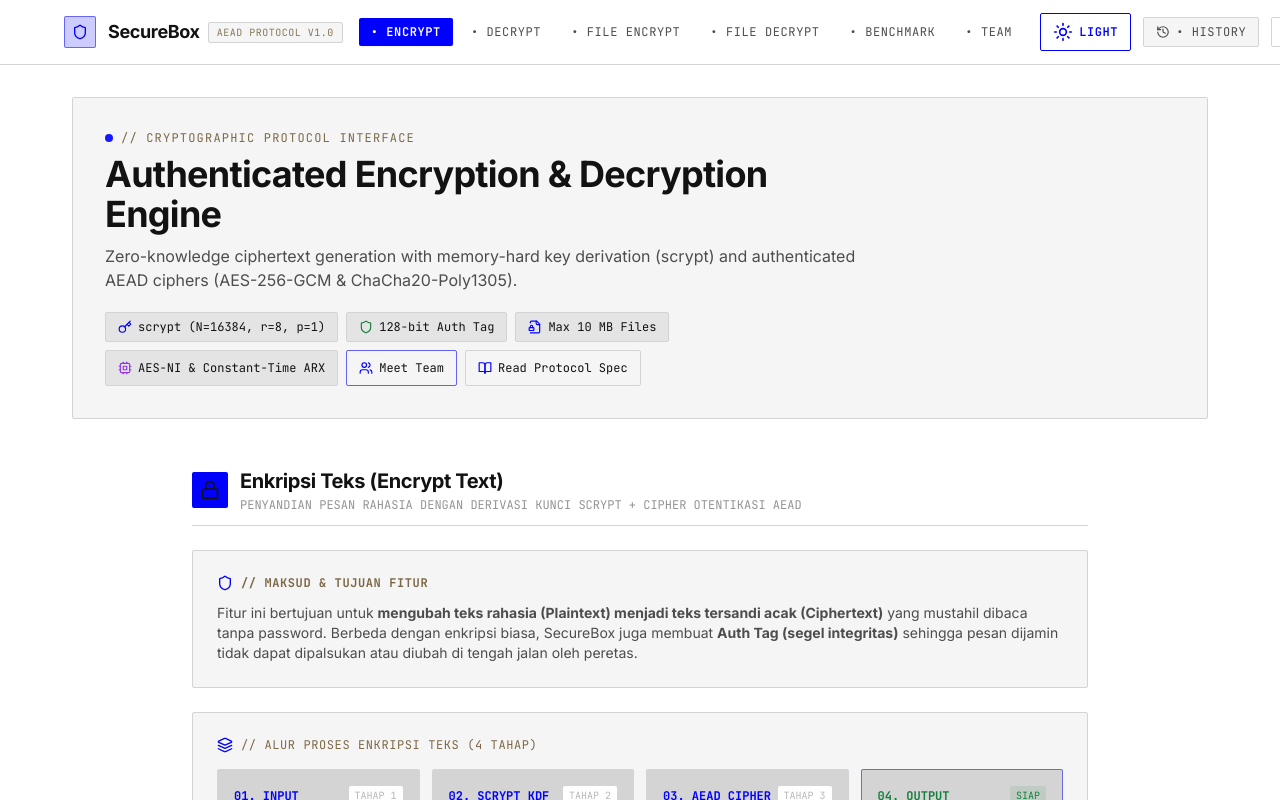
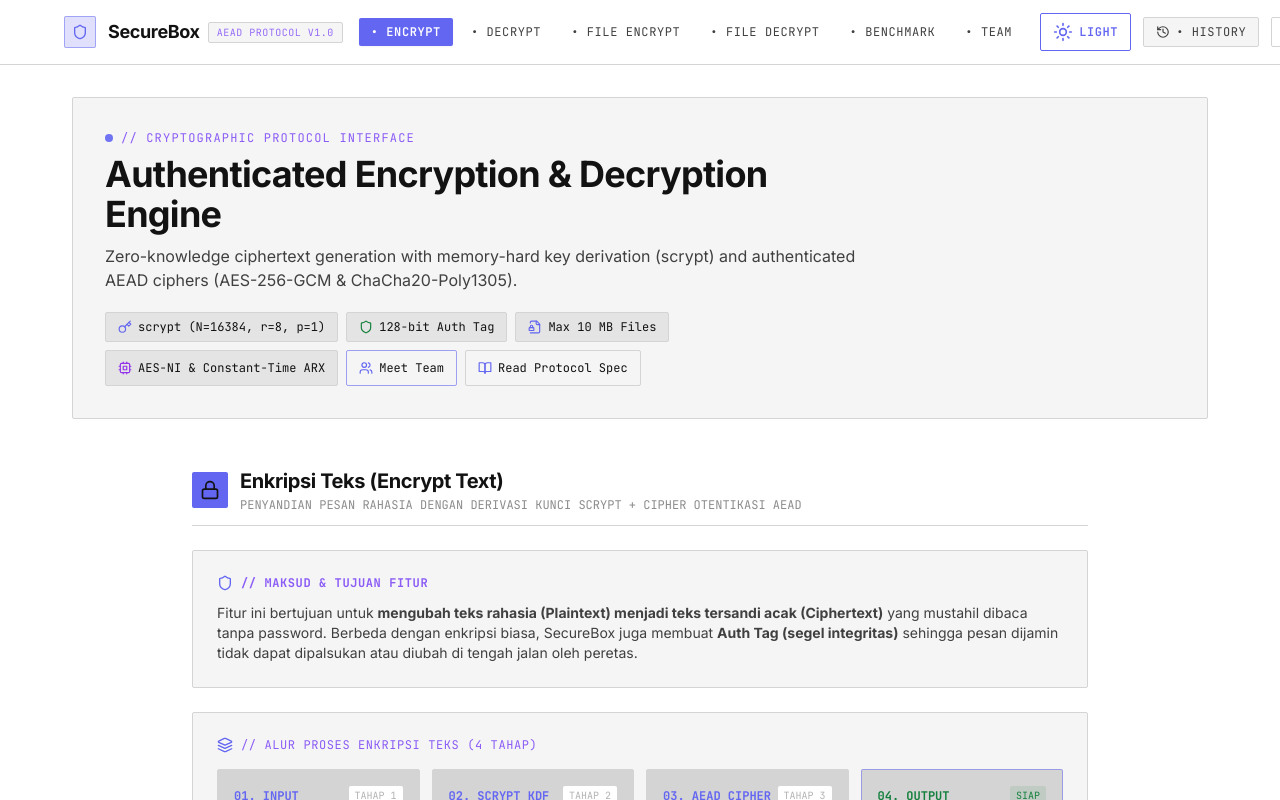
Before and after one commit to ZainKautsar-doc/securebox-encrypt, a React (Vite) app in the folder frontend/: page / in a window 1280 px wide. Shown: the top 800 px of the page. Built offline with nearby package versions, Linux system fonts and the light colour scheme; the HTML template or start-up script is replaced by a standard one.

Commit message:
ganti warna biru

```diff
--- a/frontend/src/App.tsx
+++ b/frontend/src/App.tsx
@@ -15,7 +15,7 @@
   const { activeTab, setActiveTab } = useSecureBox();
 
   return (
-    <div className="min-h-screen bg-midnight-void text-pure-signal flex flex-col font-sans selection:bg-electric-indigo selection:text-pure-signal transition-colors duration-200">
+    <div className="min-h-screen bg-midnight-void text-pure-signal flex flex-col font-sans selection:bg-electric-indigo selection:text-white transition-colors duration-200">
       <Navigation />
 
       <main className="flex-1 max-w-[1200px] w-full mx-auto px-4 sm:px-6 lg:px-8 py-6 sm:py-8">
--- a/frontend/src/index.css
+++ b/frontend/src/index.css
@@ -4,21 +4,21 @@
 
 /* Light Theme Variables (Default / :root) */
 :root {
-  --color-electric-indigo: 0 0 255;      /* #0000ff - Pure Vana Electric Indigo */
-  --color-cobalt-pulse: 65 65 252;       /* #4141fc - Hover Blue */
-  --color-periwinkle-veil: 0 0 255;      /* #0000ff - High-contrast Light Accent */
+  --color-electric-indigo: 99 102 241;   /* #6366f1 - Softer Indigo / Blue */
+  --color-cobalt-pulse: 79 70 229;       /* #4f46e5 - Hover Blue */
+  --color-periwinkle-veil: 99 102 241;   /* #6366f1 - High-contrast Light Accent */
   --color-lime-beacon: 21 128 61;        /* #15803d - High-contrast Status Green */
   --color-orchid-whisper: 147 51 234;    /* #9333ea - High-contrast Purple */
   --color-midnight-void: 255 255 255;    /* #ffffff - Page Background / Canvas */
   --color-carbon-panel: 245 245 245;     /* #f5f5f5 - Elevated Surface L1 */
   --color-graphite-lift: 212 212 212;    /* #d4d4d4 - Border hairline & Surface L2 */
-  --color-charcoal: 212 212 212;         /* #d4d4d4 - Input / secondary borders */
+  --color-charcoal: 204 204 204;         /* #cccccc - Input / secondary borders */
   --color-steel-hover: 224 224 224;      /* #e0e0e0 - Elevated Surface L3 / hover */
-  --color-graphite: 136 136 136;         /* #888888 - Low-emphasis icons / borders */
-  --color-smoke: 136 136 136;            /* #888888 - Metadata / caption text */
+  --color-graphite: 115 115 115;         /* #737373 - Low-emphasis icons / borders */
+  --color-smoke: 102 102 102;            /* #666666 - Metadata / caption text */
   --color-pure-signal: 18 18 18;         /* #121212 - Primary text / Headings */
-  --color-soft-mist: 77 77 77;           /* #4d4d4d - Secondary / Body text */
-  --color-warm-filament: 124 104 71;     /* #7c6847 - Protocol terminal accents */
+  --color-soft-mist: 64 64 64;           /* #404040 - Secondary / Body text */
+  --color-warm-filament: 139 92 246;     /* #8b5cf6 - Purple accent instead of brown */
 
   --radius-sm: 2px;
   --radius-lg: 16px;
@@ -36,9 +36,9 @@
 /* Dark Theme Variables */
 html.dark,
 html[data-theme="dark"] {
-  --color-electric-indigo: 0 0 255;      /* #0000ff - Pure Vana Electric Indigo */
-  --color-cobalt-pulse: 65 65 252;       /* #4141fc - Hover Blue */
-  --color-periwinkle-veil: 139 139 254;  /* #8b8bfe - Highlight / secondary border */
+  --color-electric-indigo: 99 102 241;   /* #6366f1 - Softer Indigo / Blue */
+  --color-cobalt-pulse: 79 70 229;       /* #4f46e5 - Hover Blue */
+  --color-periwinkle-veil: 129 140 248;  /* #818cf8 - Highlight / secondary border */
   --color-lime-beacon: 127 213 121;      /* #7fd579 - Success status */
   --color-orchid-whisper: 216 150 255;   /* #d896ff - Alert / Accent */
   --color-midnight-void: 13 13 13;       /* #0d0d0d - Canvas background */
```
